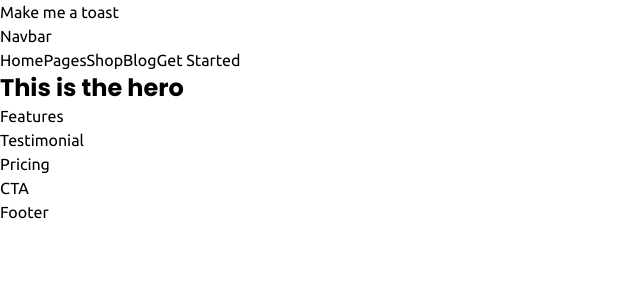
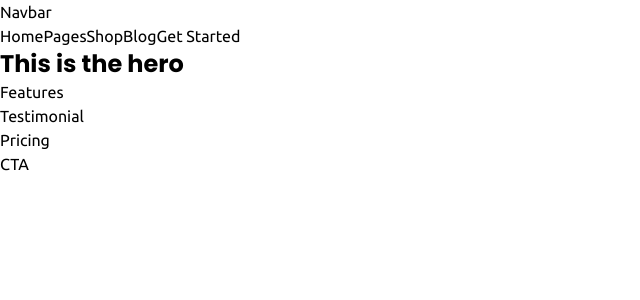
Before and after one commit to TEAM-CHARM/library-app, a React (Vite) app: page / in a window 1280 px wide. Shown: the top 300 px of the page, without its empty margins (0-640 px from the left). Built offline with nearby package versions, Linux system fonts and the light colour scheme.

Commit message:
remove footer

```diff
--- a/src/App.jsx
+++ b/src/App.jsx
@@ -101,7 +101,6 @@ function App() {
   ]);
   return (
     <>
-      <button onClick={notify}>Make me a toast</button>
       <Toaster />
       <RouterProvider router={router} />
     </>
--- a/src/pages/landing/index.jsx
+++ b/src/pages/landing/index.jsx
@@ -1,6 +1,6 @@
 import CTA from "./sections/CTA";
 import Features from "./sections/Features";
-import Footer from "./sections/Footer";
+// import Footer from "./sections/Footer";
 import Hero from "./sections/Hero";
 import Navbar from "./sections/Navbar";
 import Pricing from "./sections/Pricing";
@@ -22,7 +22,7 @@ const Landing = () => {
       {/* ----Call to action section--- */}
       <CTA />
       {/* ----footer--- */}
-      <Footer />
+      {/* <Footer />  */}
     </div>
   );
 };
```
